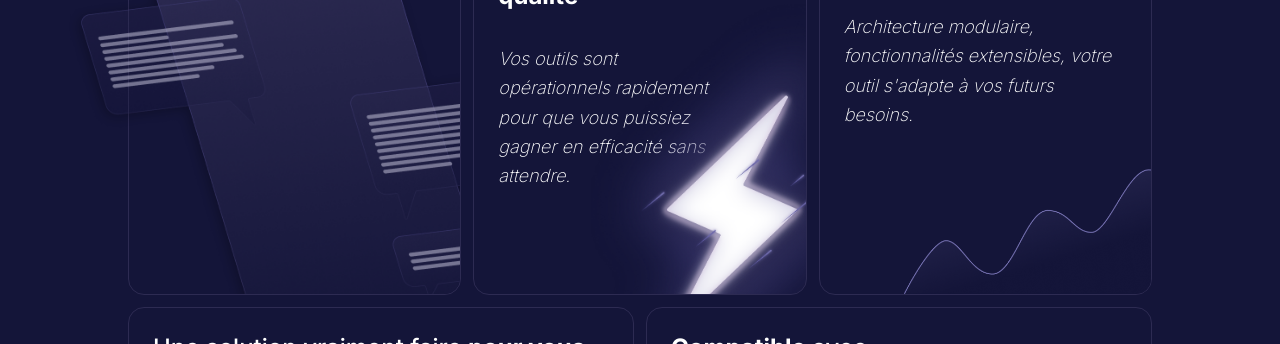
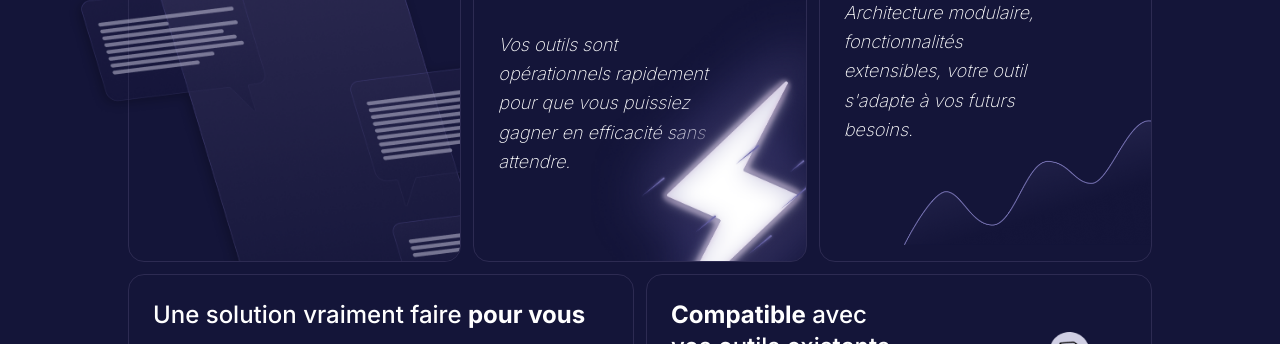
Before and after one commit to maxence-bbcn/portfolio, a React (Vite) app: page / in a window 1280 px wide. Shown: the part 3740-4084 px from the top of the page. Built offline with nearby package versions, Linux system fonts and the light colour scheme; a web font is replaced by a local one.

Commit message:
graph mask fully responsive

```diff
--- a/src/ui/pages/Homepage.jsx
+++ b/src/ui/pages/Homepage.jsx
@@ -298,15 +298,15 @@ export default function Homepage() {
                   Une solution pensée pour <strong>grandir avec vous</strong>
                 </h3>
                 <div className="flex h-full flex-col">
-                  <p className="w-5/6 pr-6 pl-6 text-lg leading-normal font-extralight italic md:w-full md:text-sm lg:text-base xl:text-lg xl:leading-relaxed">
+                  <p className="w-5/6 pr-6 pl-6 text-lg leading-normal font-extralight italic md:w-full md:text-sm lg:text-base xl:w-3/4 xl:text-lg xl:leading-relaxed">
                     Architecture modulaire, fonctionnalités extensibles, votre
                     outil s&apos;adapte à vos futurs besoins.
                   </p>
-                  <div className="relative h-full w-full">
+                  <div className="relative h-full w-full xl:h-0">
                     <img
                       src={GraphAsset}
                       alt="Illustration d'une courbe qui monte"
-                      className="ml-auto w-3/4 max-w-none md:ml-4 md:w-full lg:ml-8 xl:mt-10 xl:ml-auto xl:w-3/4"
+                      className="ml-auto w-3/4 max-w-none md:ml-4 md:w-full lg:ml-8 xl:absolute xl:-top-6 xl:right-0 xl:w-3/4 2xl:-top-12"
                     />
                   </div>
                 </div>
```
